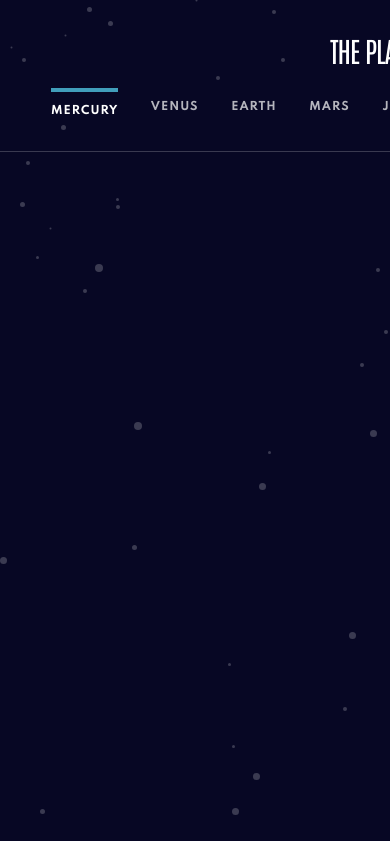
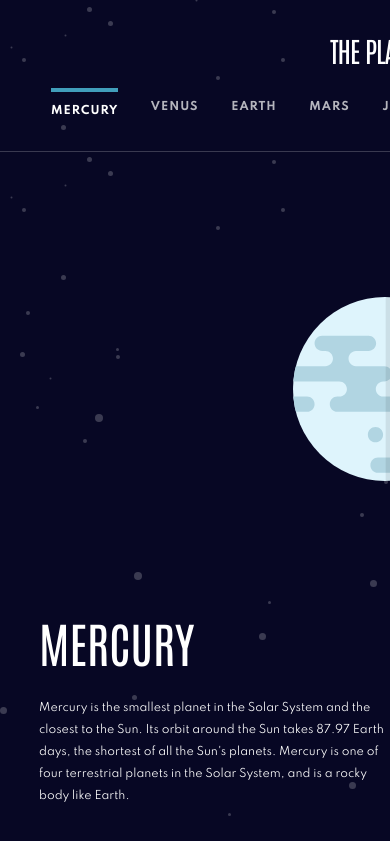
Before and after one commit to rdikatso/planets-website, a React (Create React App) app: page / in a window 390 px wide. Shown: the top 841 px of the page. Built offline with nearby package versions, Linux system fonts and the light colour scheme.

Commit message:
Fixed route to mercury component in mobile

```diff
--- a/src/App.js
+++ b/src/App.js
@@ -45,7 +45,7 @@ function App() {
     <Router>
       { width < breakpoint ? <MobileNavBar/>: <NavBar />}
       <Routes>
-        <Route path="/mercury" element={<Mercury data = {mercury} screen={width}/>}></Route>
+        <Route path="/" exact element={<Mercury data = {mercury} screen={width}/>}></Route>
         <Route path="/venus" element={<Venus data = {venus} screen={width}/>}></Route>
         <Route path="/earth" element={<Earth data={earth} screen={width}/>}></Route>
         <Route path="/mars" element={<Mars data={mars} screen={width}/>}></Route>
--- a/src/components/MobileNavBar.js
+++ b/src/components/MobileNavBar.js
@@ -55,7 +55,7 @@ export const MobileNavBar = () => {
                     <span className="transparent"></span>
                     {/* <Link to="/" className="navbar-logo">The Planets</Link> */}
                     <div className="link">
-                        <NavLink to="/mercury" className="isActive">
+                        <NavLink to="/" className="isActive">
                             <span className="circle" style={styleMercury}></span>
                             <img src={chevronIcon} className="chevron-icon" alt="chevron icon"></img>
                             Mercury
```
